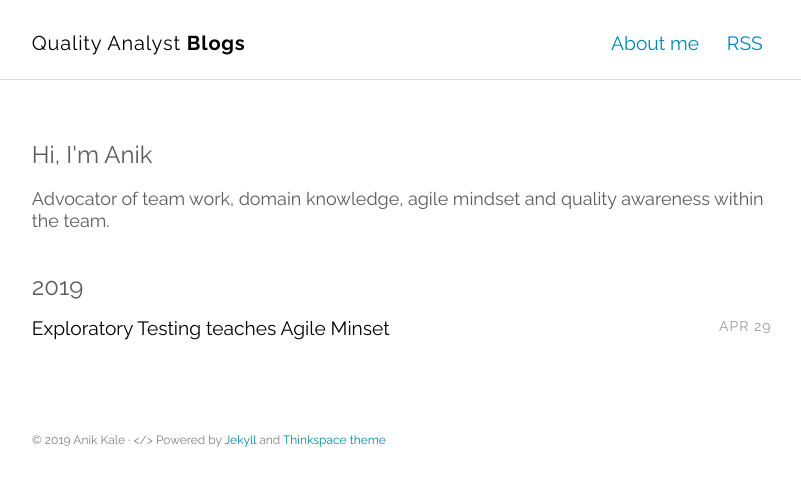
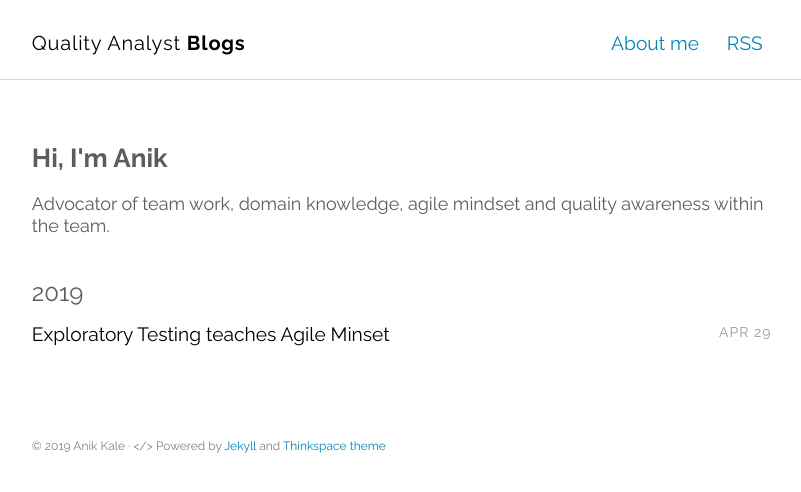
Before and after one commit to Anik-Tester/blog-platform, a Jekyll site: the page built from index.html, in a window 1280 px wide. Shown: the top 492 px of the page, without its empty margins (237-1038 px from the left). Built offline with Jekyll 4.4.1, drawn with Linux system fonts in a browser that asks for light colours.

Commit message:
updated title

```diff
--- a/_includes/intro.html
+++ b/_includes/intro.html
@@ -1,6 +1,6 @@
 <section class="intro">
   <div class="container">
-    <h2>Hi, I'm Anik </h2>
+    <h1>Hi, I'm Anik </h1>
     <h6> Advocator of team work, domain knowledge, agile mindset and quality awareness within the team.</h6>
   </div>
 </section>
```
Also changed, not shown: 4 other files.
